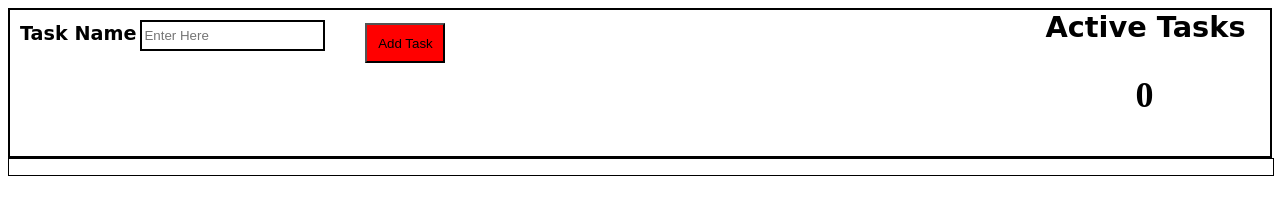
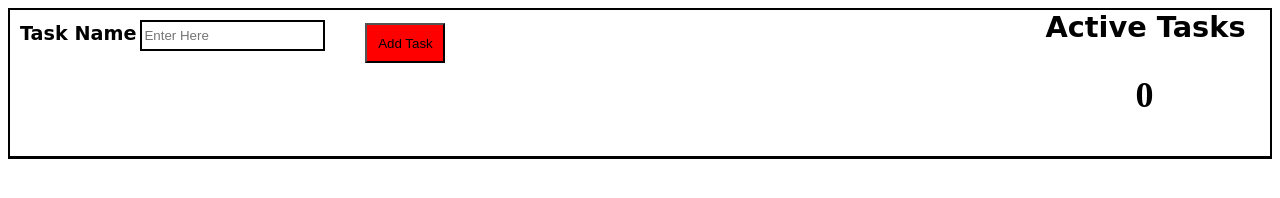
Before and after one commit to amrutaBanait/Todo_App, a plain HTML site: page index.html in a window 1280 px wide. Drawn offline with Linux system fonts and the light colour scheme.

Commit message:
css updated

```diff
--- a/style.css
+++ b/style.css
@@ -41,6 +41,5 @@ h1{
 
 #todo_list{
     width:100%;
-
-    border:1px solid black;
+    border-top:1px solid black;
 }
```
